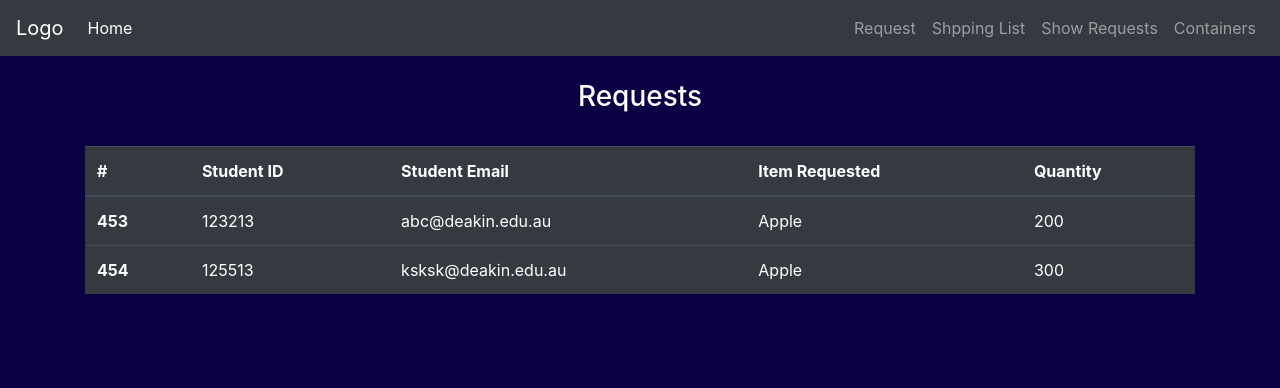
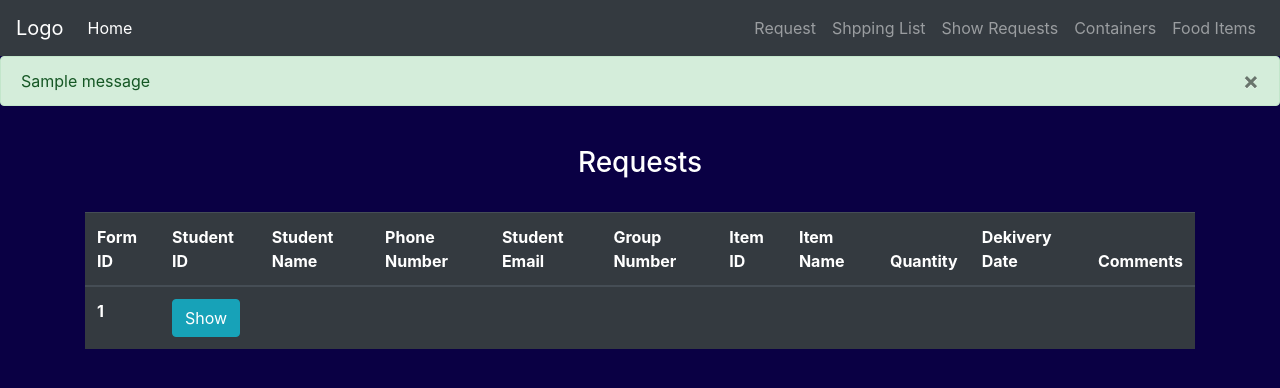
Before and after one commit to GaganSinghGit/Pantry_project, a Flask app: page /showrequests in a window 1280 px wide. Shown: the top 388 px of the page. Run offline with Flask 2, Linux system fonts and the light colour scheme; tables that the repository leaves empty or names only in its code hold one stand-in row (values such as "Sample post"); one stand-in notice (Sample message) is shown; data that the repository does not hold is empty; some libraries are stand-ins or nearby versions.

Commit message:
shopping list working, form for adding new items added, request form success alert

```diff
--- a/package/__init__.py
+++ b/package/__init__.py
@@ -10,7 +10,10 @@ import os
 
 
 app = Flask(__name__)
-
+app.config['MYSQL_USER'] = 'uh1lpxveaoe75wvj'
+app.config['MYSQL_PASSWORD'] = 'TTUpXWH7KdfBQHBmfIZZ'
+app.config['MYSQL_HOST'] = 'bgpteeqexi1aiwxd0d4c-mysql.services.clever-cloud.com'
+app.config['MYSQL_DB'] = 'bgpteeqexi1aiwxd0d4c'
 #app.config['MYSQL_CURSORCLASS'] = 'DictCursor'
 
 #app.config["SQLALCHEMY_DATABASE_URI"]= f"mysql + mysqldb://root:{PASSWORD}@{PUBLIC_IP_ADDRESS}/{DBNAME}?unix_socket =/cloudsql/{PROJECT_ID}:{INSTANCE_NAME}"
--- a/package/routes.py
+++ b/package/routes.py
@@ -19,34 +19,51 @@ def request_page():
 
     if form.validate_on_submit():
 
-        id = randint(0, 100)
-        request_to_submit = [form.student_id, form.student_name,form.phone_number,form.email_address,form.group_number,form.item_id,form.item_name,form.item_quantity,form.delivery_date,form.comments]
+        id = randint(700, 10000)
+        #request_to_submit = [form.student_id, form.student_name,form.phone_number,form.email_address,form.group_number,form.item_id,form.item_name,form.item_quantity,form.delivery_date,form.comments]
         query = 'INSERT INTO request_form VALUES (%s,%s,%s,%s,%s,%s,%s,%s,%s,%s,%s)'
         values = (id,form.student_id.data, form.student_name.data,form.phone_number.data,form.email_address.data,form.group_number.data,form.item_id.data,form.item_name.data,form.item_quantity.data,form.delivery_date.data, form.comments.data)
         cur = mysql.connection.cursor()
         cur.execute(query, values)
         mysql.connection.commit()
+
+        flash(f'Request form submiited succesfully Form ID {id}', category='success')
         #add request
         #add_request()
+
+
+
 
     return render_template('requestForm.html', form = form)
 
 @app.route("/shoppinglist", methods=['GET','POST'])
 def shopping_list():
 
+    cur = mysql.connection.cursor()
+    cur.execute('''SELECT * FROM food_item''')
 
+    # check if the item is low in stock
+
+    result = [i for i in cur.fetchall() if i[-1] <= i[-2]]
 
     #adding items
     new_item = ShoppingListAddNewItem()
 
 
     Test_list = [[12, "Apples", 300,"12-Nov-2021", 2000], [42, "Cheese", 200,"15-Nov-2021", 3000]]
-    return render_template("shoppingListPage.html", form = new_item , shop_list = Test_list)
+
+    return render_template("shoppingListPage.html", form = new_item , shop_list = result)
 
 @app.route("/showrequests")
 def show_requests():
     request_forms = [["453","123213","abc@deakin.edu.au","Apple",200],["454","125513","ksksk@deakin.edu.au","Apple",300]]
-    return render_template('showRequests.html', request_forms= request_forms)
+
+
+    cur = mysql.connection.cursor()
+    cur.execute('''SELECT * FROM request_form''')
+
+    result = cur.fetchall()
+    return render_template('showRequests.html', request_forms= result)
 
 @app.route("/test")
 def test():
--- a/package/templates/base.html
+++ b/package/templates/base.html
@@ -41,12 +41,27 @@
             <li class="nav-item">
                 <a class="nav-link" href="{{ url_for('containers') }}">Containers</a>
             </li>
+            <li class="nav-item">
+                <a class="nav-link" href="{{ url_for('food_items') }}">Food Items</a>
+            </li>
         </ul>
 
 
     </div>
 </nav>
+{% with messages = get_flashed_messages(with_categories=true) %}
+{% if messages %}
+{% for category, message in messages %}
+<div class="alert alert-{{ category }}">
+    <button type="button" class="m1-2 mb-1 close" data-dismiss="alert" aria-label="Close">
+        <span aria-hidden="true">&times;</span>
 
+    </button>
+    {{ message }}
+</div>
+{% endfor %}
+{% endif %}
+{% endwith %}
 
     {% block content %}
     {% endblock %}
--- /dev/null
+++ b/package/templates/includes/request_modals.html
@@ -0,0 +1,31 @@
+<style>
+    .modal-content {
+        background-color: #212121
+    }
+</style>
+
+<div class="modal fade" id="Modal-MoreInfo-{{ item[0] }}" tabindex="-1" aria-labelledby="exampleModalLabel"
+    aria-hidden="true">
+    <div class="modal-dialog">
+        <div class="modal-content">
+            <div class="modal-header">
+                <h5 class="modal-title" id="ModalLabel">
+
+                    {{item[0]}}
+
+                </h5>
+                <button type="button" class="close" data-dismiss="modal" aria-label="Close">
+                    <span aria-hidden="true">&times;</span>
+                </button>
+            </div>
+            <div class="modal-body">
+
+                {{ item[-1] }}
+
+            </div>
+            <div class="modal-footer">
+                <button type="button" class="btn btn-secondary" data-dismiss="modal">Close</button>
+            </div>
+        </div>
+    </div>
+</div>
--- a/package/templates/requestForm.html
+++ b/package/templates/requestForm.html
@@ -4,6 +4,7 @@ Request Items
 {% endblock %}
 
 {% block content %}
+
 <br>
 <div class="container">
     <div class="row">
--- a/package/templates/showRequests.html
+++ b/package/templates/showRequests.html
@@ -13,22 +13,32 @@ Show Requests
     <table class="table table-dark">
         <thead>
             <tr>
-                <th scope="col">#</th>
+                <th scope="col">Form ID</th>
                 <th scope="col">Student ID</th>
+                <th scope="col">Student Name</th>
+                <th scope="col">Phone Number</th>
                 <th scope="col">Student Email</th>
-                <th scope="col">Item Requested</th>
+                <th scope="col">Group Number</th>
+                <th scope="col">Item ID</th>
+                <th scope="col">Item Name</th>
                 <th scope="col">Quantity</th>
+                <th scope="col">Dekivery Date</th>
+                <th scope="col">Comments</th>
             </tr>
         </thead>
         <tbody>
 
             {% for item in request_forms %}
+            {% include 'includes/request_modals.html' %}
             <tr>
+
                 <th scope="row">{{ item[0] }}</th>
-                <td> {{ item[1] }}</td>
-                <td> {{ item[2]}}</td>
-                <td> {{ item[3] }} </td>
-                <td> {{ item[4] }} </td>
+                {% for i in item[1:-1] %}
+                <td>{{i}}</td>
+                {% endfor %}
+                <td>
+                <button class="btn btn-outline btn-info" data-toggle="modal" data-target="#Modal-MoreInfo-{{ item[0] }}">Show</button>
+                </td>
             </tr>
             {% endfor%}
         </tbody>
```
Also changed, not shown: package/forms.py (+8 -3 lines), package/templates/foodItemPage.html (+18 -8 lines), package/templates/shoppingListPage.html (+42 -13 lines).
